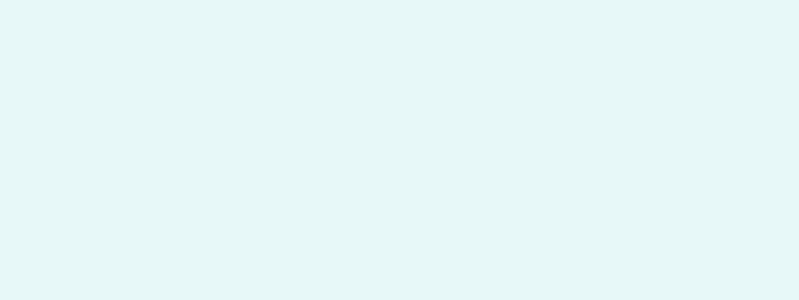
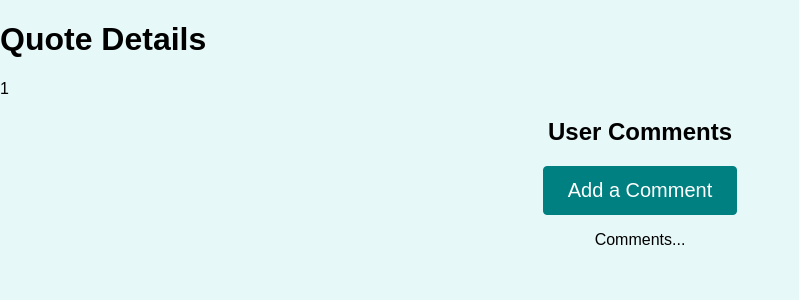
Before and after one commit to KayyamAjay/Routepractice-project, a React (Create React App) app: page /quotes/1/comments in a window 1280 px wide. Shown: the top 300 px of the page, without its empty margins (0-799 px from the left). Built offline with nearby package versions, Linux system fonts and the light colour scheme.

Commit message:
using nested route

```diff
--- a/src/App.js
+++ b/src/App.js
@@ -11,10 +11,10 @@ function App() {
       <Route path="/quotes" exact>
         <AllQuotes />
       </Route>
-      <Route path="/quotes/:quoteid" exact>
+      <Route path="/quotes/:quoteid">
         <QuoteDetails />
       </Route>
-      <Route path="/newquote" exact>
+      <Route path="/newquote">
         <NewQuote />
       </Route>
     </Switch>
--- a/src/pages/QuoteDetail.js
+++ b/src/pages/QuoteDetail.js
@@ -1,7 +1,16 @@
-import { useParams } from "react-router";
-
+import { Route, useParams } from "react-router";
+import { Fragment } from "react";
+import Comments from "../components/comments/Comments";
 const QuoteDetails = () => {
   const pramas = useParams();
-  return <h1>QuoteDetails {pramas.quoteid}</h1>;
+  return (
+    <Fragment>
+      <h1>Quote Details</h1>
+      <p>{pramas.quoteid}</p>
+      <Route path={`/quotes/${pramas.quoteid}/comments`}>
+        <Comments />
+      </Route>
+    </Fragment>
+  ); //path may also be path = '/quotes/:quoteid/comments'
 };
 export default QuoteDetails;
```
Also changed, not shown: 1 other file (tests, documents, lock files or other folders).
